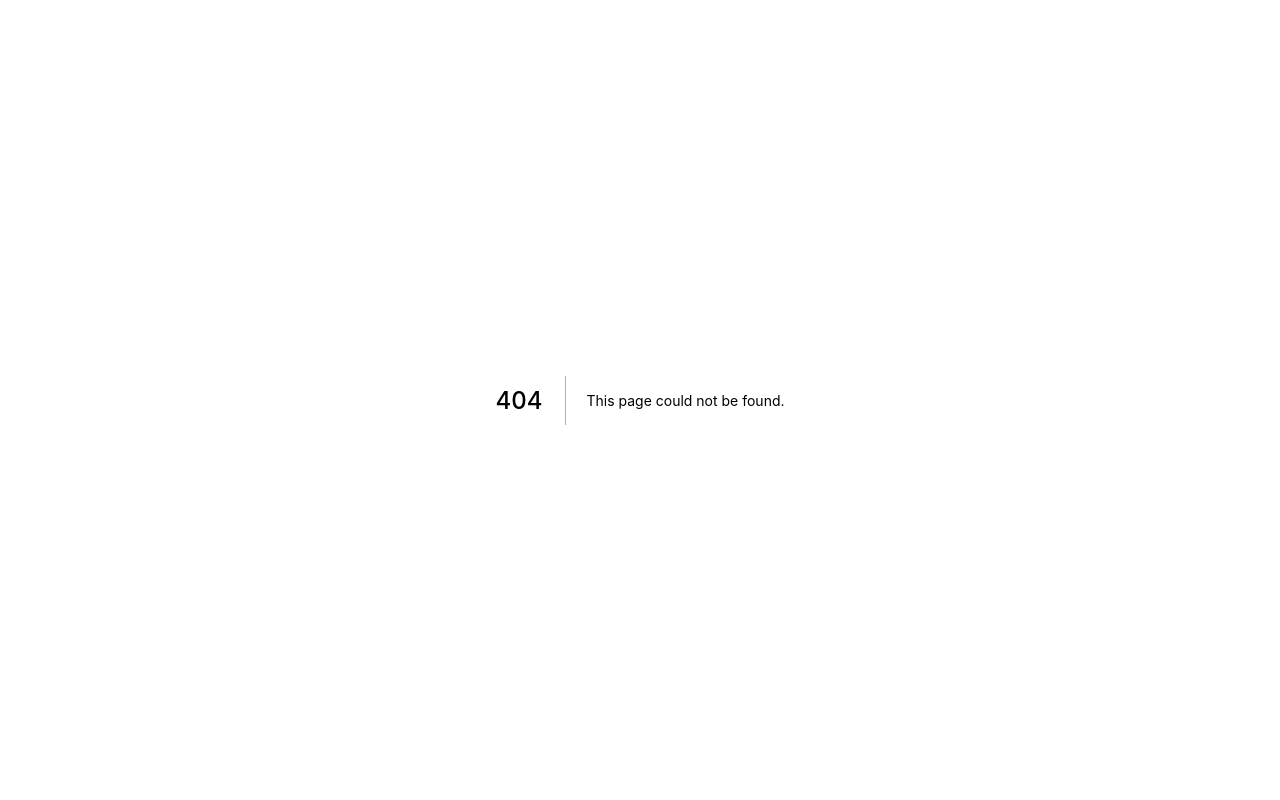
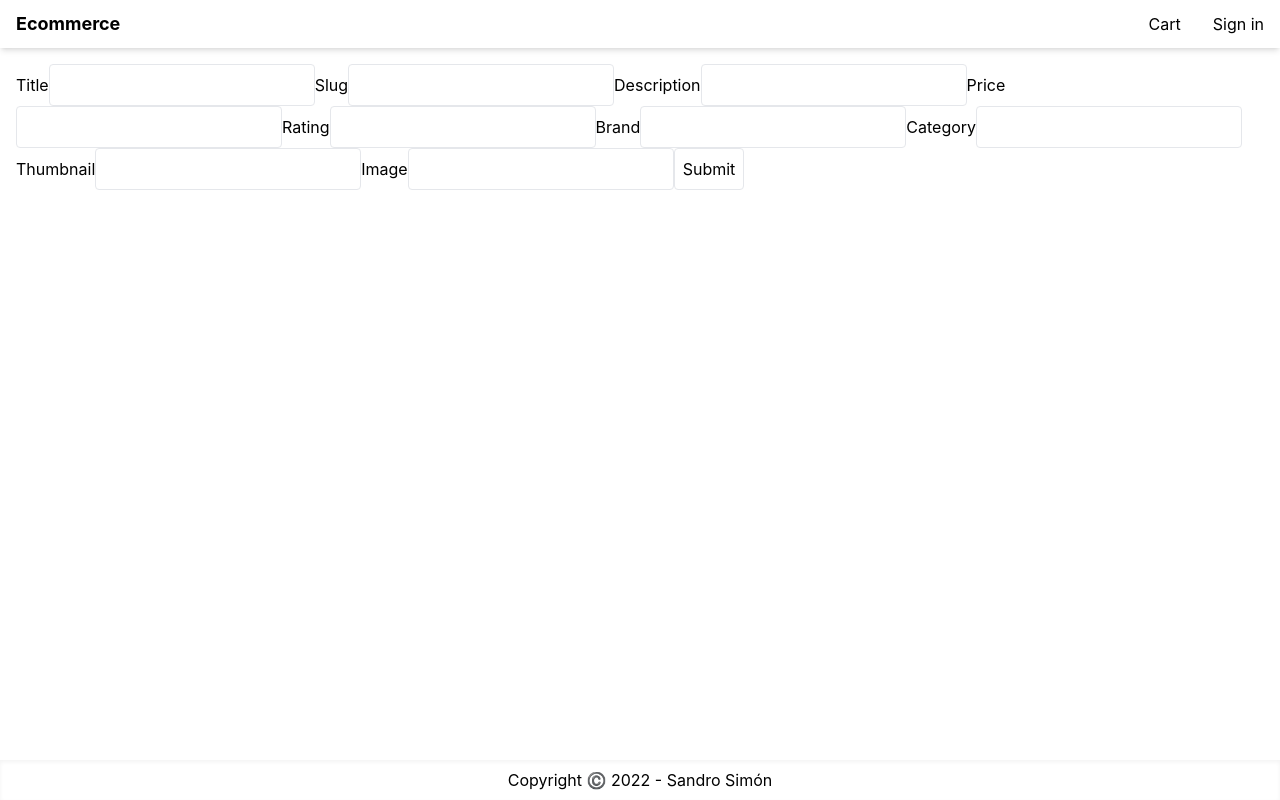
Before and after one commit to SandroSimonOre/next-ecommerce, a Next.js app: page /createProduct in a window 1280 px wide. Before the commit this address had no page. Built offline with nearby package versions, Linux system fonts and the light colour scheme; no server answers.

Commit message:
Checkout feature in progress

```diff
--- a/components/CheckoutWizard.js
+++ /dev/null
@@ -1,22 +0,0 @@
-//import React from 'react';
-export const CheckoutWizard = ({ activeStep = 0 }) => {
-  return (
-    <div className="mb-5 flex flex-wrap">
-      {
-        ['User Login', 'Shipping Address', 'Payment Method', 'Place Order'].map(
-            (step, index) => (
-                <div
-                    key={step}
-                    className={`flex-1 border-b-2  text-center
-                                ${ index <= activeStep
-                                    ? 'border-indigo-500 text-indigo-500'
-                                    : 'border-gray-400 text-gray-400'
-                                }`}
-                >
-                    {step}
-                </div>
-            )
-        )}
-    </div>
-  );
-}
--- /dev/null
+++ b/models/Product.js
@@ -0,0 +1,22 @@
+import mongoose from 'mongoose';
+
+const productSchema = new mongoose.Schema(
+  {
+    title: {type: String, required: true},
+    slug: {type: String, required: true},
+    description: { type: String, required: true },
+    price: { type: Number, required: true },
+    rating: { type: Number, required: true },
+    brand:{ type: String, required: true },
+    category:{ type: String, required: true },
+    thumbnail: { type: String, required: true },
+    image: { type: String, required: true },
+    //images: [{ type: String, required: true }],
+  },
+  {
+    timestamps: true,
+  }
+);
+
+const Product = mongoose.models.Product || mongoose.model('Product', productSchema);
+export default Product;
--- /dev/null
+++ b/pages/api/products.js
@@ -0,0 +1,42 @@
+import { getSession } from 'next-auth/react';
+import Product from '../../models/Product';
+import dbConnect from '../../utils/db';
+
+const handler = async (req, res) => {
+
+    const db = await  dbConnect()
+    const session = await getSession({ req });
+
+    if (!session) {
+        return res.status(401).send('signin required');
+    }
+
+    const {
+        title,
+        slug,
+        description,
+        price,
+        rating,
+        brand,
+        category,
+        thumbnail,
+        image
+    } = req.body.data;
+
+    const newProduct = new Product({
+        title,
+        slug,
+        description,
+        price,
+        rating,
+        brand,
+        category,
+        thumbnail,
+        image
+    });
+
+    await newProduct.save()
+
+    res.status(201).send({message: 'Order saved succesfully'});
+};
+export default handler;
--- /dev/null
+++ b/pages/checkout.js
@@ -0,0 +1,87 @@
+import { useRouter } from 'next/router';
+import React, { useEffect, useState } from 'react';
+import { toast } from 'react-toastify';
+//import Cookies from 'js-cookie';
+
+import { Layout } from '../components/Layout';
+import { useSelector, useDispatch } from 'react-redux';
+import { setPaymentMethod } from '../features/cart/cartSlice';
+
+export default function CheckoutPage() {
+
+    const [activeStep, setActiveStep] = useState(1);
+
+  return (
+    <Layout title="Payment Method">
+        <div className="grid grid-cols-1 md:grid-cols-2 gap-1">
+            <div className=''>
+                <div className='flex justify-between border-2 border-gray-100'>
+                    <h3>Address</h3>
+                    <p>Edit</p>
+                </div>
+                {
+                    activeStep === 1 &&
+                        <div>
+                            <form action="">
+                                <input type="submit" value="Continue" />
+                            </form>
+                        </div>
+
+                }
+
+                <div className='flex justify-between border-2 border-gray-100'>
+                    <h3>Shipping</h3>
+                    <p>Edit</p>
+                </div>
+                {
+                    activeStep === 2 &&
+                        <div>
+                            <form action="">
+                                <input type="submit" value="Continue" />
+                            </form>
+                        </div>
+
+                }
+
+                <div className='flex justify-between border-2 border-gray-100'>
+                    <h3>Payment</h3>
+                    <p>Edit</p>
+                </div>
+                <div>
+                {
+                    activeStep === 3 &&
+                    <>
+                       <div>
+                        <h2>CashOnDelivery</h2>
+                        <form action="">
+                            <input type="submit" value="Continue" />
+                        </form>
+                        </div>
+                        <div>
+                            <h2>Paypal</h2>
+                            <form action="">
+                                <input type="submit" value="Continue" />
+                            </form>
+                        </div>
+                        <div>
+                            <h2>Stripe</h2>
+                            <form action="">
+                                <input type="submit" value="Finish" />
+                            </form>
+                        </div>
+                    </>
+                }
+
+                </div>
+            </div>
+
+            <div>
+                <h2>Summary</h2>
+                <form action="">
+                    <input type="submit" />
+                </form>
+            </div>
+        </div>
+    </Layout>
+  );
+}
--- /dev/null
+++ b/pages/createProduct.js
@@ -0,0 +1,54 @@
+import { Layout } from "../components/Layout";
+import { useForm, UseForm } from "react-hook-form";
+import axios from "axios";
+
+export default function CreateProductPage() {
+
+    const { register, handleSubmit, formState: { errors } } = useForm();
+
+    const onSubmit = async (data)=> {
+        //console.log('Data', data)
+        await axios.post('/api/products', {
+            data
+        }).then(function (response) {
+            console.log(response)
+        }).catch(function(error){
+            console.log(error)
+        })
+    }
+    return (
+        <Layout>
+            <form onSubmit={handleSubmit(onSubmit)}>
+                <label htmlFor="">Title</label>
+                <input {...register('title', {required: true } )} />
+
+                <label htmlFor="">Slug</label>
+                <input {...register('slug', {required: true } )} />
+
+                <label htmlFor="">Description</label>
+                <input {...register('description', {required: true } )} />
+
+                <label htmlFor="">Price</label>
+                <input {...register('price', {required: true } )} />
+
+                <label htmlFor="">Rating</label>
+                <input {...register('rating', {required: true } )} />
+
+                <label htmlFor="">Brand</label>
+                <input {...register('brand', {required: true } )} />
+
+                <label htmlFor="">Category</label>
+                <input {...register('category', {required: true } )} />
+
+                <label htmlFor="">Thumbnail</label>
+                <input {...register('thumbnail', {required: true } )} />
+
+                <label htmlFor="">Image</label>
+                <input {...register('image', {required: true } )} />
+
+                <input type='submit' />
+
+            </form>
+        </Layout>
+    )
+}
--- a/pages/order/index.js
+++ b/pages/order/index.js
@@ -80,6 +80,7 @@ function OrderPage() {
         dispatch({ type: 'FETCH_FAIL', payload: getError(err) });
       }
     };
+
     if (
       !order._id ||
       successPay ||
--- a/pages/payment.js
+++ b/pages/payment.js
@@ -2,7 +2,7 @@ import { useRouter } from 'next/router';
 import React, { useEffect, useState } from 'react';
 import { toast } from 'react-toastify';
 //import Cookies from 'js-cookie';
-import { CheckoutWizard } from '../components/CheckoutWizard';
+
 import { Layout } from '../components/Layout';
 import { useSelector, useDispatch } from 'react-redux';
 import { setPaymentMethod } from '../features/cart/cartSlice';
@@ -51,7 +51,7 @@ export default function PaymentPage() {
 
   return (
     <Layout title="Payment Method">
-      <CheckoutWizard activeStep={2} />
+
       <form className="mx-auto max-w-screen-md" onSubmit={submitHandler}>
         <h1 className="mb-4 text-xl">Payment Method</h1>
         {['PayPal', 'Stripe', 'CashOnDelivery'].map((payment) => (
--- a/pages/placeOrder.js
+++ b/pages/placeOrder.js
@@ -5,7 +5,7 @@ import { useRouter } from 'next/router';
 //import Cookies from 'js-cookie';
 import React, { useEffect, useState } from 'react';
 import { toast } from 'react-toastify';
-import { CheckoutWizard } from '../components/CheckoutWizard';
+
 import { Layout } from '../components/Layout';
 import { getError } from '../utils/error';
 import { useSelector, useDispatch } from 'react-redux';
@@ -68,7 +68,7 @@ export default function PlaceOrderPage() {
 
     return (
         <Layout title="Place Order">
-        <CheckoutWizard activeStep={3} />
+
         <h1 className="mb-4 text-xl">Place Order</h1>
         {items.length === 0 ? (
             <div>
--- a/pages/shipping.js
+++ b/pages/shipping.js
@@ -1,7 +1,7 @@
 import React, { useEffect } from 'react';
 import { useForm } from 'react-hook-form';
 //import Cookies from 'js-cookie';
-import { CheckoutWizard }  from '../components/CheckoutWizard';
+
 import { Layout } from '../components/Layout';
 import { useRouter } from 'next/router';
 import { useSelector, useDispatch } from 'react-redux';
@@ -54,7 +54,7 @@ export default function ShippingPage() {
 
   return (
     <Layout title="Shipping Address">
-      <CheckoutWizard activeStep={1} />
+
       <form
         className="mx-auto max-w-screen-md"
         onSubmit={handleSubmit(submitHandler)}
```
